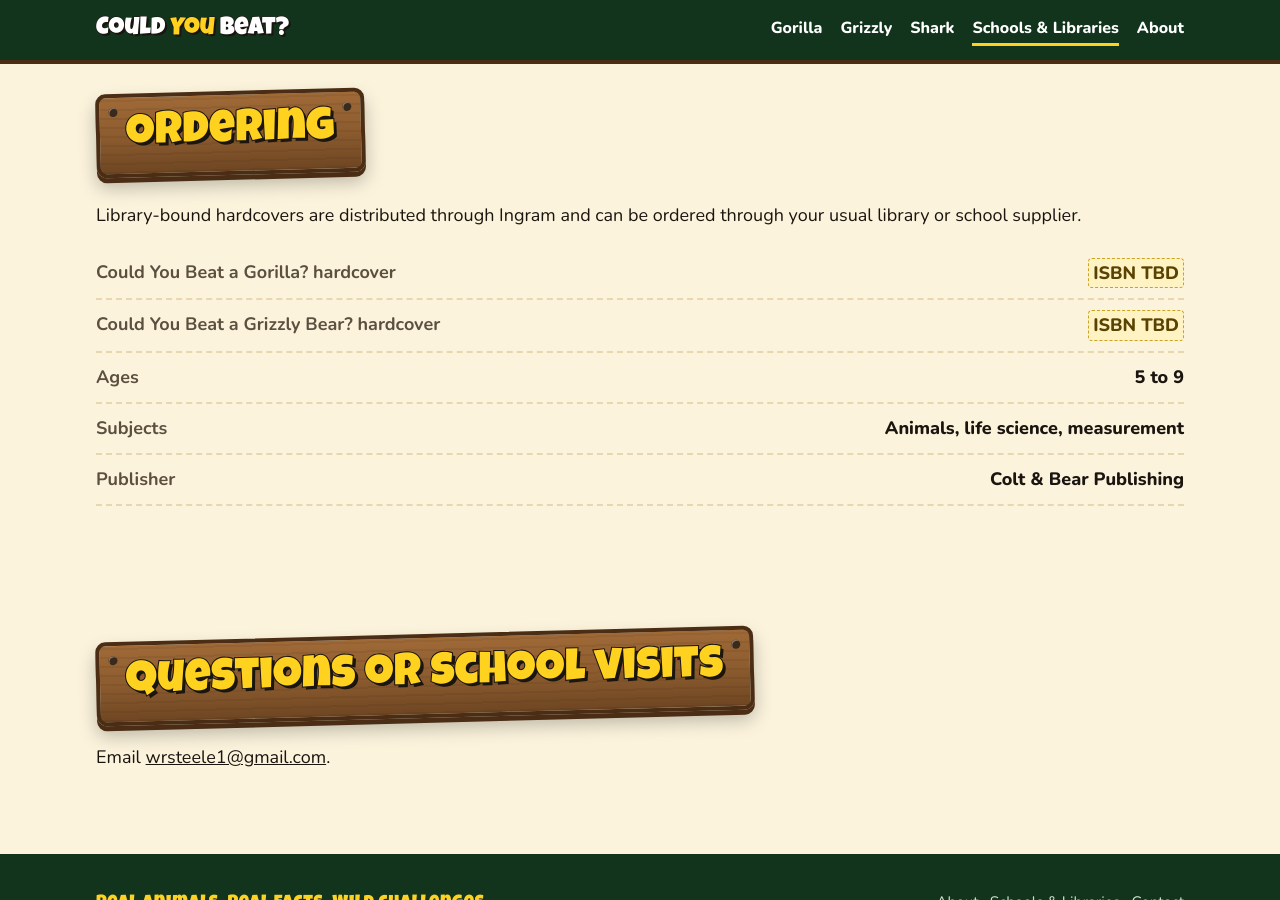
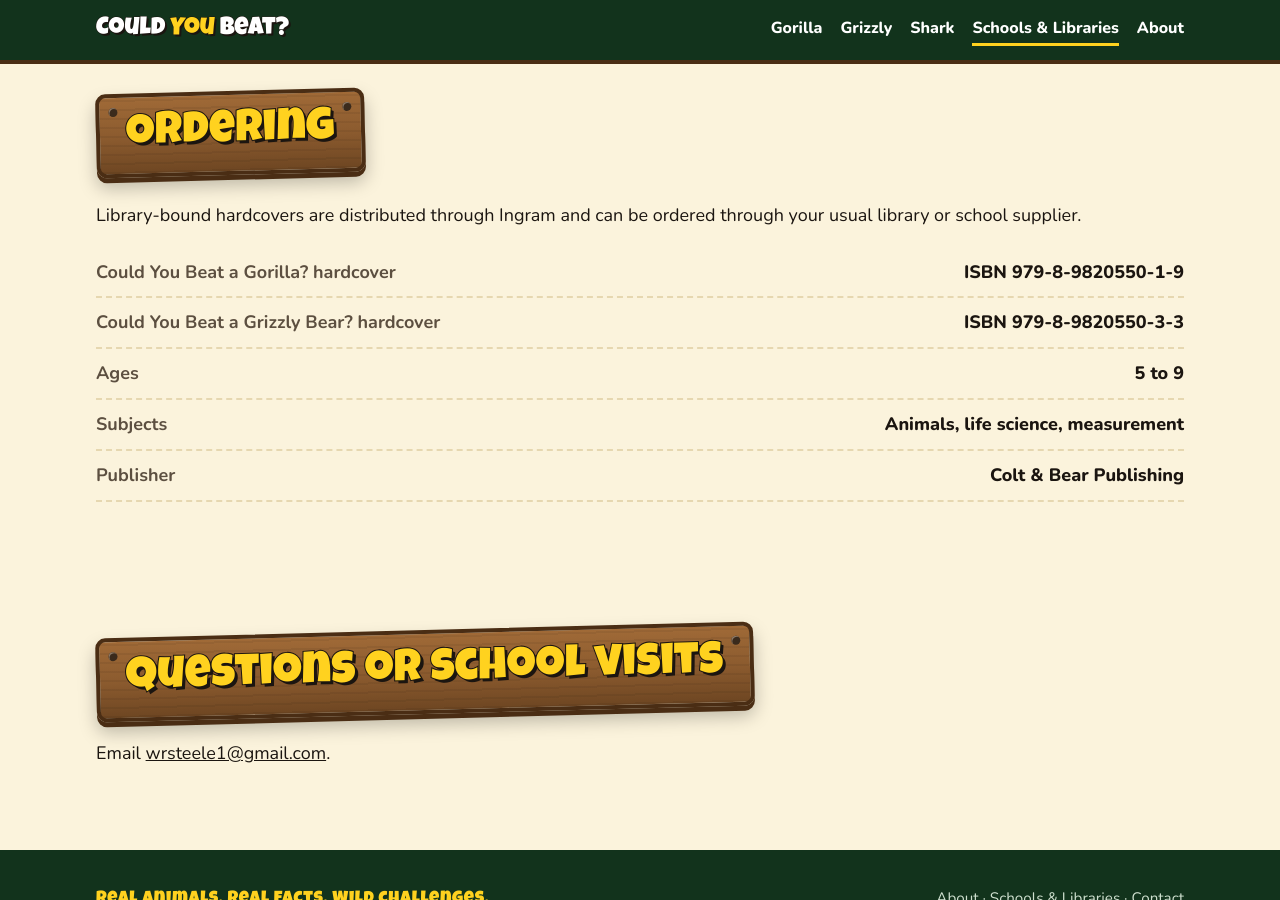
Before and after one commit to wrsteele1/couldyoubeatbooks-site, a Jekyll site: the page built from schools/index.html, in a window 1280 px wide and 900 px high, scrolled down 507 px. Built offline with Jekyll 4.4.1, drawn with Linux system fonts in a browser that asks for light colours.

Commit message:
Add ISBNs to book pages, Schools page and sell sheet
Co-Authored-By: Claude Opus 5.5 (1M context) <noreply@anthropic.com>
Claude-Session: https://claude.ai/code/session_01AQYJUjizZ5EyFQqwWcb53z

```diff
--- a/gorilla/index.html
+++ b/gorilla/index.html
@@ -69,8 +69,8 @@ description: "You vs. a silverback gorilla in eight real-world rounds. A fact-pa
         <li><span>Author</span><span>Wes Steele</span></li>
         <li><span>Paperback</span><span>$12.99</span></li>
         <li><span>Hardcover</span><span>$21.99</span></li>
-        <li><span>Paperback ISBN</span><span class="todo">TBD</span></li>
-        <li><span>Hardcover ISBN</span><span class="todo">TBD</span></li>
+        <li><span>Paperback ISBN</span><span>979-8-9820550-0-2</span></li>
+        <li><span>Hardcover ISBN</span><span>979-8-9820550-1-9</span></li>
         <li><span>Publisher</span><span>{{ site.publisher }}</span></li>
       </ul>
     </div>
--- a/grizzly/index.html
+++ b/grizzly/index.html
@@ -57,8 +57,8 @@ description: "You vs. a grizzly bear in the mountains, round by round. A fact-pa
         <li><span>Author</span><span>Wes Steele</span></li>
         <li><span>Paperback</span><span>$12.99</span></li>
         <li><span>Hardcover</span><span>$21.99</span></li>
-        <li><span>Paperback ISBN</span><span class="todo">TBD</span></li>
-        <li><span>Hardcover ISBN</span><span class="todo">TBD</span></li>
+        <li><span>Paperback ISBN</span><span>979-8-9820550-2-6</span></li>
+        <li><span>Hardcover ISBN</span><span>979-8-9820550-3-3</span></li>
         <li><span>Publisher</span><span>{{ site.publisher }}</span></li>
       </ul>
     </div>
--- a/schools/index.html
+++ b/schools/index.html
@@ -18,8 +18,8 @@ description: Ordering information for teachers and librarians, including hardcov
     <div class="sign" id="ordering"><h2>Ordering</h2></div>
     <p>Library-bound hardcovers are distributed through Ingram and can be ordered through your usual library or school supplier.</p>
     <ul class="details">
-      <li><span>Could You Beat a Gorilla? hardcover</span><span class="todo">ISBN TBD</span></li>
-      <li><span>Could You Beat a Grizzly Bear? hardcover</span><span class="todo">ISBN TBD</span></li>
+      <li><span>Could You Beat a Gorilla? hardcover</span><span>ISBN 979-8-9820550-1-9</span></li>
+      <li><span>Could You Beat a Grizzly Bear? hardcover</span><span>ISBN 979-8-9820550-3-3</span></li>
       <li><span>Ages</span><span>5 to 9</span></li>
       <li><span>Subjects</span><span>Animals, life science, measurement</span></li>
       <li><span>Publisher</span><span>{{ site.publisher }}</span></li>
```
